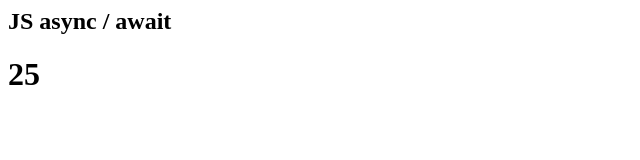
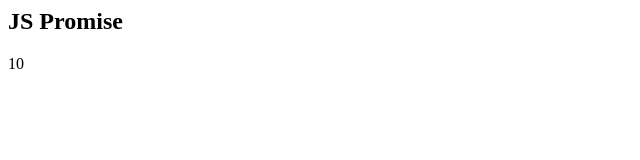
Before and after one commit to jorsawseewowo/Json-and-JS-Asynchronous, a plain HTML site: page index.html in a window 1280 px wide. Shown: the whole page, without its empty margins (0-640 px from the left). Drawn offline with Linux system fonts and the light colour scheme.

Commit message:
Add files via upload

```diff
--- a/index.html
+++ b/index.html
@@ -1,16 +1,27 @@
 <html>
     <body>
-        <h2>JS async / await</h2>
-        <h1 id="result"></h1>
+        <h2>JS Promise</h2>
+        <p id="demo"></p>
         <script>
-            async function add(a,b) {
-                let response = await a + b;
-                display(response);
+            function myDisplayer(some) {
+                document.getElementById("demo").innerHTML = some;
             }
-            function display(some) {
-                document.getElementById("result").innerHTML = some;
+            function sum(a,b){
+                var sum = a + b;
+                myDisplayer(sum);
             }
-            add(5,20);
+            let myPromise = new Promise(function(myResolve, myReject) {
+                let x = 0;
+                if (x == 0) {
+                    myResolve ("OK");
+                } else {
+                    myReject("Error");
+                }
+            });
+            myPromise.then(
+                function(value) {sum(5,5);},
+                function(error) {sum(error);}
+            );
         </script>
     </body>
 </html>
```
